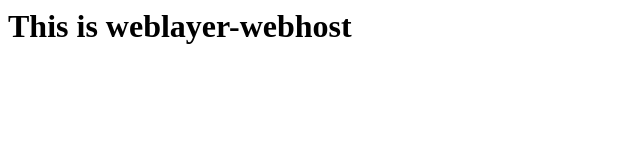
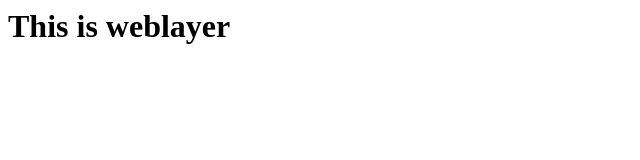
Before and after one commit to joysep91/dev-weblayer, a plain HTML site: page index.html in a window 1280 px wide. Shown: the whole page, without its empty margins (0-640 px from the left). Drawn offline with Linux system fonts and the light colour scheme.

Commit message:
index.html file created

```diff
--- a/index.html
+++ b/index.html
@@ -1 +1 @@
-<h1>This is weblayer-webhost</h1>
+<h1>This is weblayer</h1>
```
